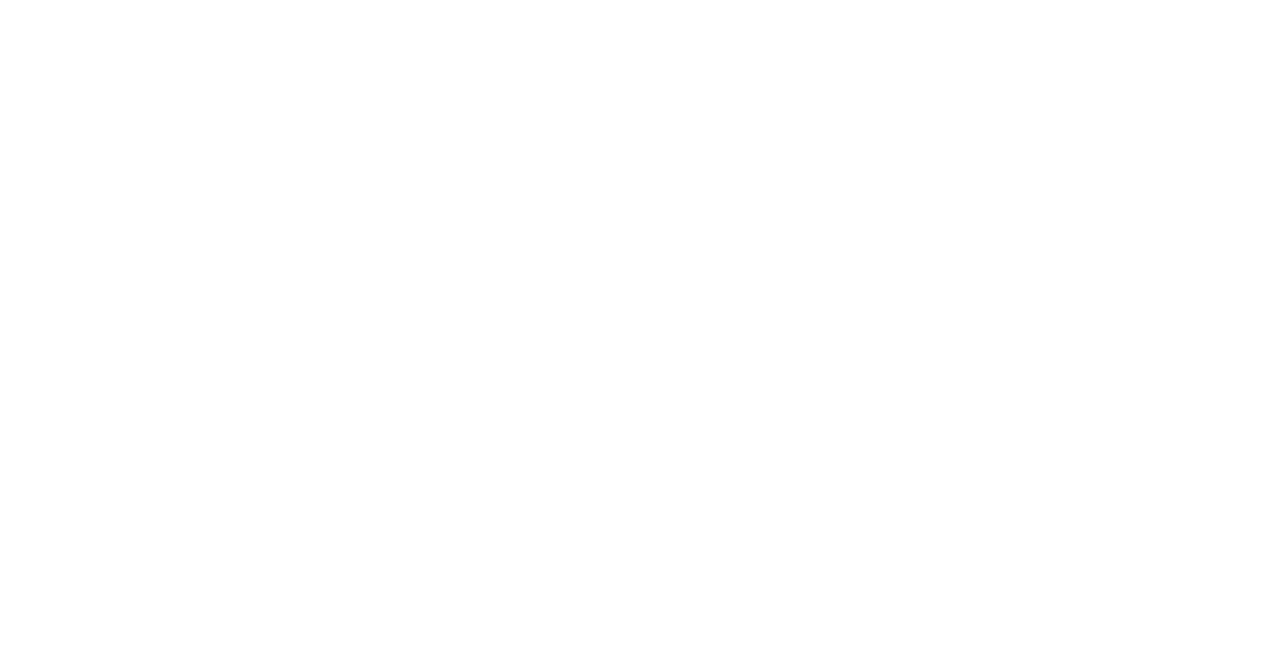
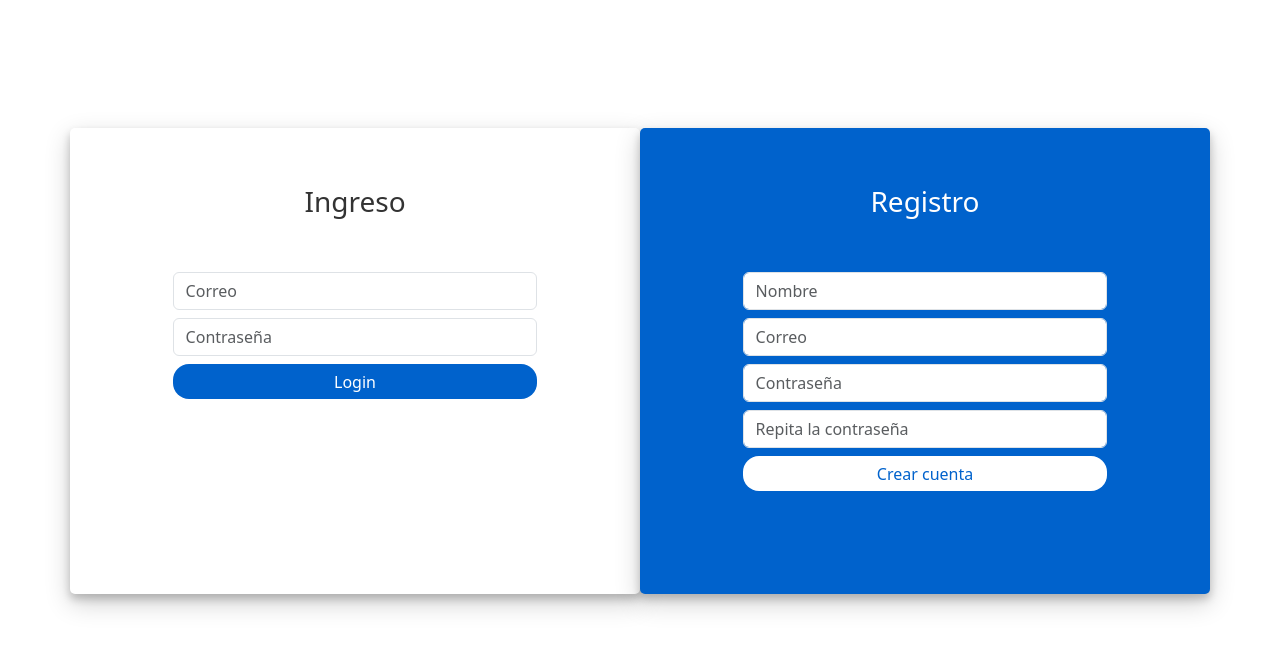
Before and after one commit to sma-rcz/Mearn-calendar-backend, a website: page public/index.html in a window 1280 px wide. Drawn offline with nearby package versions, Linux system fonts and the light colour scheme; the site is published under a folder, as on GitHub Pages, so addresses that start at the root find nothing.

Commit message:
rute css and js

```diff
--- a/public/index.html
+++ b/public/index.html
@@ -8,8 +8,8 @@
     <link href="https://cdn.jsdelivr.net/npm/bootstrap@5.3.3/dist/css/bootstrap.min.css" rel="stylesheet" integrity="sha384-QWTKZyjpPEjISv5WaRU9OFeRpok6YctnYmDr5pNlyT2bRjXh0JMhjY6hW+ALEwIH" crossorigin="anonymous">
     <link rel="stylesheet" href="https://cdnjs.cloudflare.com/ajax/libs/font-awesome/6.5.2/css/all.min.css" integrity="sha512-SnH5WK+bZxgPHs44uWIX+LLJAJ9/2PkPKZ5QiAj6Ta86w+fsb2TkcmfRyVX3pBnMFcV7oQPJkl9QevSCWr3W6A==" crossorigin="anonymous" referrerpolicy="no-referrer" />
     <link rel="stylesheet" href="https://cdnjs.cloudflare.com/ajax/libs/animate.css/4.1.1/animate.min.css" />
-    <script type="module" crossorigin src="/assets/index-Cj94IOtQ.js"></script>
-    <link rel="stylesheet" crossorigin href="/assets/index-CimRmDM3.css">
+    <script type="module" crossorigin src="./assets/index-Cj94IOtQ.js"></script>
+    <link rel="stylesheet" crossorigin href="./assets/index-CimRmDM3.css">
   </head>
   <body>
     <div id="root"></div>
```
